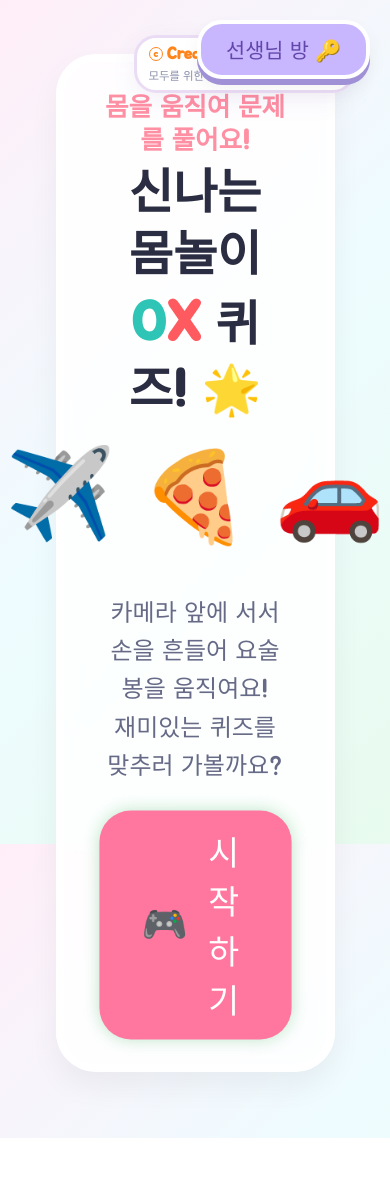
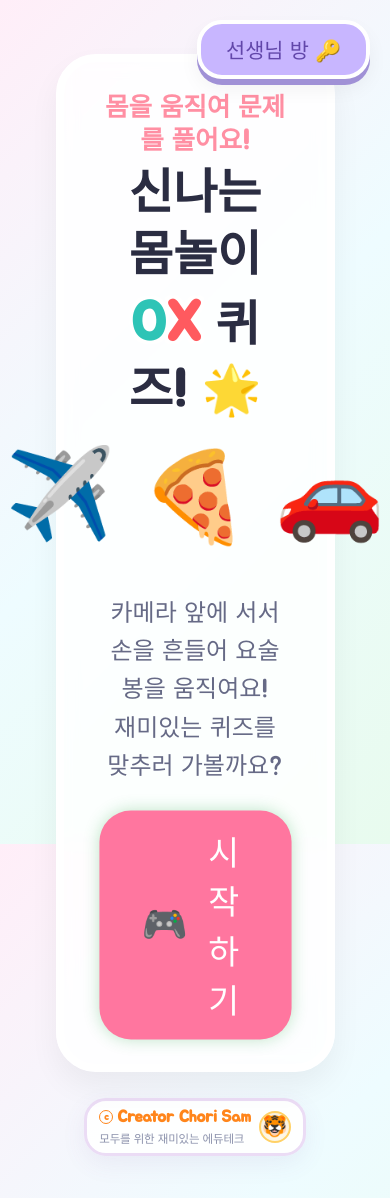
Before and after one commit to Chori-KR/ox-quiz, a website built with Vite: page index.html in a window 390 px wide. Shown: the top 1198 px of the page. Before the commit the page ends 1138 px from the top, so only its background shows below. Built offline with nearby package versions, Linux system fonts and the light colour scheme.

Commit message:
style: move brand logo to bottom center of home card

```diff
--- a/index.html
+++ b/index.html
@@ -26,19 +26,6 @@
 
     <!-- 1. 홈 화면 -->
     <section id="screen-home" class="game-screen active">
-      <!-- 브랜딩 로고 (상단 우측 고정 배치) -->
-      <div class="brand-logo">
-        <div class="brand-logo-text">
-          <div class="brand-logo-title">
-            <span class="copyright-icon">c</span>Creator Chori Sam
-          </div>
-          <div class="brand-logo-subtitle">모두를 위한 재미있는 에듀테크</div>
-        </div>
-        <div class="brand-logo-avatar">
-          <!-- 실제 이미지 파일로 대체하고 싶으실 경우, 아래 span 대신 <img src="이미지파일명.png" alt="호랑이"> 형태로 넣으시면 됩니다. -->
-          <span class="tiger-emoji">🐯</span>
-        </div>
-      </div>
 
       <div class="card home-card">
         <h1 class="game-title">
@@ -56,6 +43,19 @@
         <button id="btn-start" class="btn btn-primary pulse-animation">
           <span class="btn-icon">🎮</span> 시작하기
         </button>
+      </div>
+
+      <!-- 홈 화면 전용 하단 브랜딩 로고 -->
+      <div class="brand-logo-home">
+        <div class="brand-logo-text">
+          <div class="brand-logo-title">
+            <span class="copyright-icon">c</span>Creator Chori Sam
+          </div>
+          <div class="brand-logo-subtitle">모두를 위한 재미있는 에듀테크</div>
+        </div>
+        <div class="brand-logo-avatar">
+          <span class="tiger-emoji">🐯</span>
+        </div>
       </div>
     </section>
 
@@ -223,18 +223,30 @@
         </div>
       </div>
     </section>
+</div>
 
+<!-- 커스텀 모달 다이얼로그 (System dialogs 대체용 공통 모달 구조 추가) -->
+  <div id="custom-dialog-modal" class="modal">
+    <div class="modal-content card" style="max-width: 450px !important;">
+      <h3 id="dialog-title" style="font-size: 2rem; color: var(--color-primary); margin-bottom: 15px;">알림 🌟</h3>
+      <p id="dialog-message" style="font-size: 1.3rem; margin-bottom: 25px; line-height: 1.5; color: #4a4e69; word-break: keep-all; text-align: center;"></p>
 
-  </div>
+      <!-- Prompt용 입력 폼 영역 (비밀번호 등 기본 숨김) -->
+      <div id="dialog-prompt-container" style="display: none; margin-bottom: 20px; width: 100%;">
+        <input type="password" id="dialog-prompt-input" style="width: 100%; font-size: 1.25rem; padding: 12px; border: 3px solid #ebdcf5; border-radius: 12px; outline: none; text-align: center;" placeholder="여기에 입력하세요...">
+      </div>
 
+      <div class="btn-group" style="justify-content: center; gap: 15px; width: 100%;">
+        <button id="btn-dialog-cancel" class="btn btn-secondary btn-sm" style="display: none;">취소</button>
+        <button id="btn-dialog-confirm" class="btn btn-primary btn-sm">확인</button>
+      </div>
+    </div>
   <!-- 7. 문제 추가/수정용 모달 팝업 창 -->
   <div id="modal-question" class="modal">
     <div class="modal-content card">
       <h3 id="modal-title" style="font-size: 2.2rem; margin-bottom: 20px; color: var(--color-primary);">새 문제 등록하기</h3>
       <form id="form-question">
         <input type="hidden" id="form-question-id">
-
-
 
         <div class="form-group">
           <label for="form-question-text">퀴즈 문제 글귀</label>
@@ -268,24 +280,6 @@
     </div>
   </div>
 
-  <!-- 커스텀 모달 다이얼로그 (System dialogs 대체용 공통 모달 구조 추가) -->
-  <div id="custom-dialog-modal" class="modal">
-    <div class="modal-content card" style="max-width: 450px !important;">
-      <h3 id="dialog-title" style="font-size: 2rem; color: var(--color-primary); margin-bottom: 15px;">알림 🌟</h3>
-      <p id="dialog-message" style="font-size: 1.3rem; margin-bottom: 25px; line-height: 1.5; color: #4a4e69; word-break: keep-all; text-align: center;"></p>
-
-      <!-- Prompt용 입력 폼 영역 (비밀번호 등 기본 숨김) -->
-      <div id="dialog-prompt-container" style="display: none; margin-bottom: 20px; width: 100%;">
-        <input type="password" id="dialog-prompt-input" style="width: 100%; font-size: 1.25rem; padding: 12px; border: 3px solid #ebdcf5; border-radius: 12px; outline: none; text-align: center;" placeholder="여기에 입력하세요...">
-      </div>
-
-      <div class="btn-group" style="justify-content: center; gap: 15px; width: 100%;">
-        <button id="btn-dialog-cancel" class="btn btn-secondary btn-sm" style="display: none;">취소</button>
-        <button id="btn-dialog-confirm" class="btn btn-primary btn-sm">확인</button>
-      </div>
-    </div>
-  </div>
-
   <!-- MediaPipe Tasks Vision Bundle & App Logic -->
   <script src="./app.js" type="module"></script>
 </body>
--- a/style.css
+++ b/style.css
@@ -1346,12 +1346,9 @@ input:checked + .slider:before {
   border-radius: 50%;
 }
 
-/* 우측 상단 브랜딩 로고 컴포넌트 */
-.brand-logo {
-  position: absolute;
-  top: 30px;
-  right: 35px;
-  display: flex;
+/* 홈 화면 전용 하단 브랜딩 로고 (비고정, static 정중앙 정렬) */
+.brand-logo-home {
+  display: inline-flex;
   align-items: center;
   gap: 12px;
   background: rgba(255, 255, 255, 0.95);
@@ -1359,11 +1356,12 @@ input:checked + .slider:before {
   border-radius: 22px;
   box-shadow: 0 8px 24px rgba(117, 79, 154, 0.08);
   border: 3px solid #ebdcf5;
-  z-index: 100;
   transition: all 0.3s ease;
+  margin-top: 30px; /* 메인 카드와의 여백 */
+  margin-bottom: 20px;
 }
 
-.brand-logo:hover {
+.brand-logo-home:hover {
   transform: translateY(-2px);
   box-shadow: 0 12px 30px rgba(117, 79, 154, 0.12);
 }
@@ -1377,7 +1375,7 @@ input:checked + .slider:before {
 .brand-logo-title {
   font-family: var(--font-family);
   font-size: 1.25rem;
-  color: #ff851b; /* 주황색 톤 */
+  color: #ff851b;
   font-weight: bold;
   display: flex;
   align-items: center;
@@ -1402,7 +1400,7 @@ input:checked + .slider:before {
 .brand-logo-subtitle {
   font-family: var(--font-family);
   font-size: 0.85rem;
-  color: #8c92ac; /* 그레이 */
+  color: #8c92ac;
   margin-top: 3px;
   letter-spacing: -0.2px;
 }
@@ -1410,7 +1408,7 @@ input:checked + .slider:before {
 .brand-logo-avatar {
   width: 44px;
   height: 44px;
-  background: #fff8e7; /* 크림 베이지 배경 */
+  background: #fff8e7;
   border-radius: 50%;
   display: flex;
   align-items: center;
@@ -1429,9 +1427,8 @@ input:checked + .slider:before {
 
 /* 모바일 모드 반응형 최적화 */
 @media (max-width: 600px) {
-  .brand-logo {
-    top: 15px;
-    right: 15px;
+  .brand-logo-home {
+    margin-top: 20px;
     padding: 6px 12px;
     gap: 8px;
   }
```
